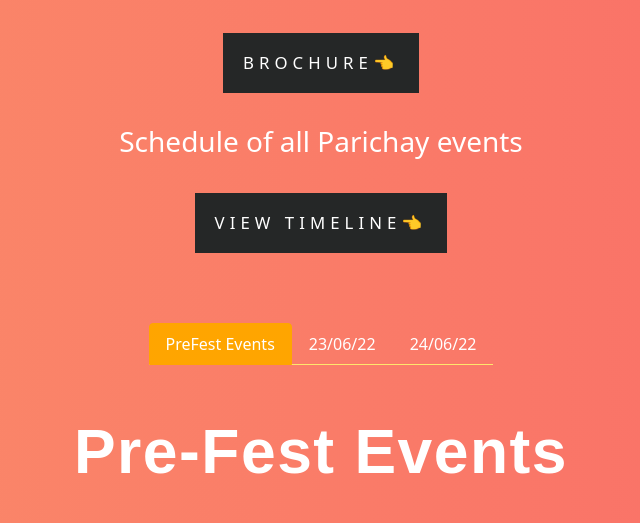
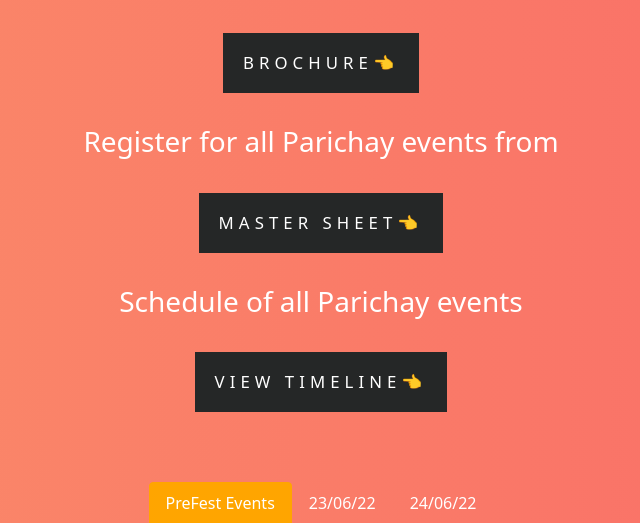
Before and after one commit to G-Aswin/Parichay22, a Flask app: page /events in a window 1280 px wide. Shown: the part 546-1069 px from the top of the page, without its empty margins (319-959 px from the left). Run offline with Flask 2, Linux system fonts and the light colour scheme; data that the repository does not hold is empty; some libraries are stand-ins or nearby versions; some web fonts are replaced.

Commit message:
master reg sheet added

```diff
--- a/templates/events.html
+++ b/templates/events.html
@@ -64,6 +64,11 @@
         href="https://drive.google.com/file/d/1iwBubXRyj7QShVTRkGweUlI9bXe0a4JQ/view?usp=sharing">Brochure👈</a>
     </h3>
     <br>
+    <h3>Register for all Parichay events from <br><br> <a
+        style="display:inline-block; padding:20px; text-align: center; margin:auto;"
+        href="https://docs.google.com/spreadsheets/d/16hLdevlco0sglg54ZTEdblSZqjZSWLQfp3oduM-sOoY/edit?usp=sharing">Master Sheet👈</a>
+    </h3>
+    <br>
     <h3>Schedule of all Parichay events <br><br> <a
         style="display:inline-block; padding:20px; text-align: center; margin:auto;"
         href="https://docs.google.com/spreadsheets/d/1B3uNKGxzHqZfrA0OH-GRdmQ_M1Wf-IXF-m4k91-dEbg/edit?usp=sharing">View
@@ -115,7 +120,7 @@
             <h3>Valorant (Online) 🎮</h3>
             <p> 🕐 5PM Onwards</p>
             <!-- <a href="https://docs.google.com/forms/d/e/1FAIpQLSd2QzsRKDJLbY-5Hr9UcNUIo64fUKc127W_DcyZM0jIdjuKkQ/viewform"> Register Now!</a> -->
-        </li>
+          </li>
         </ul>
       </div>
     </div>
```
